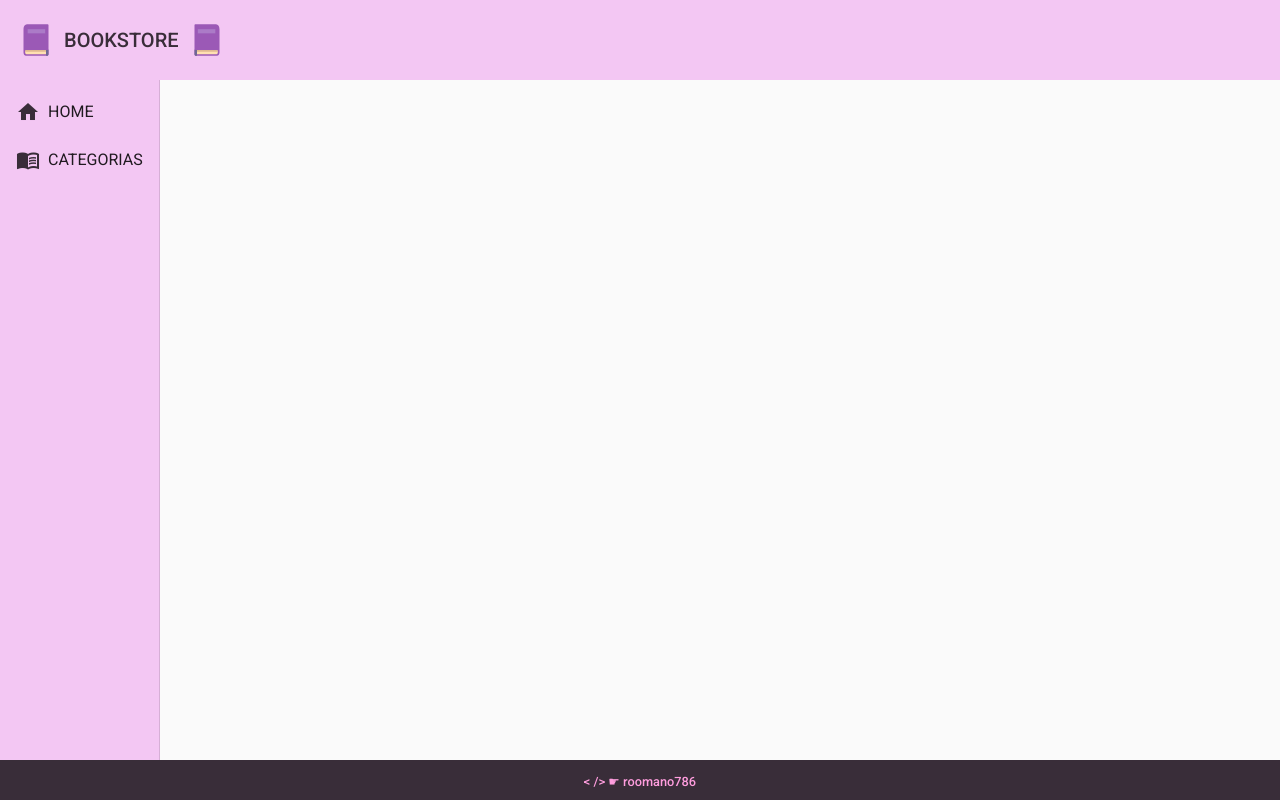
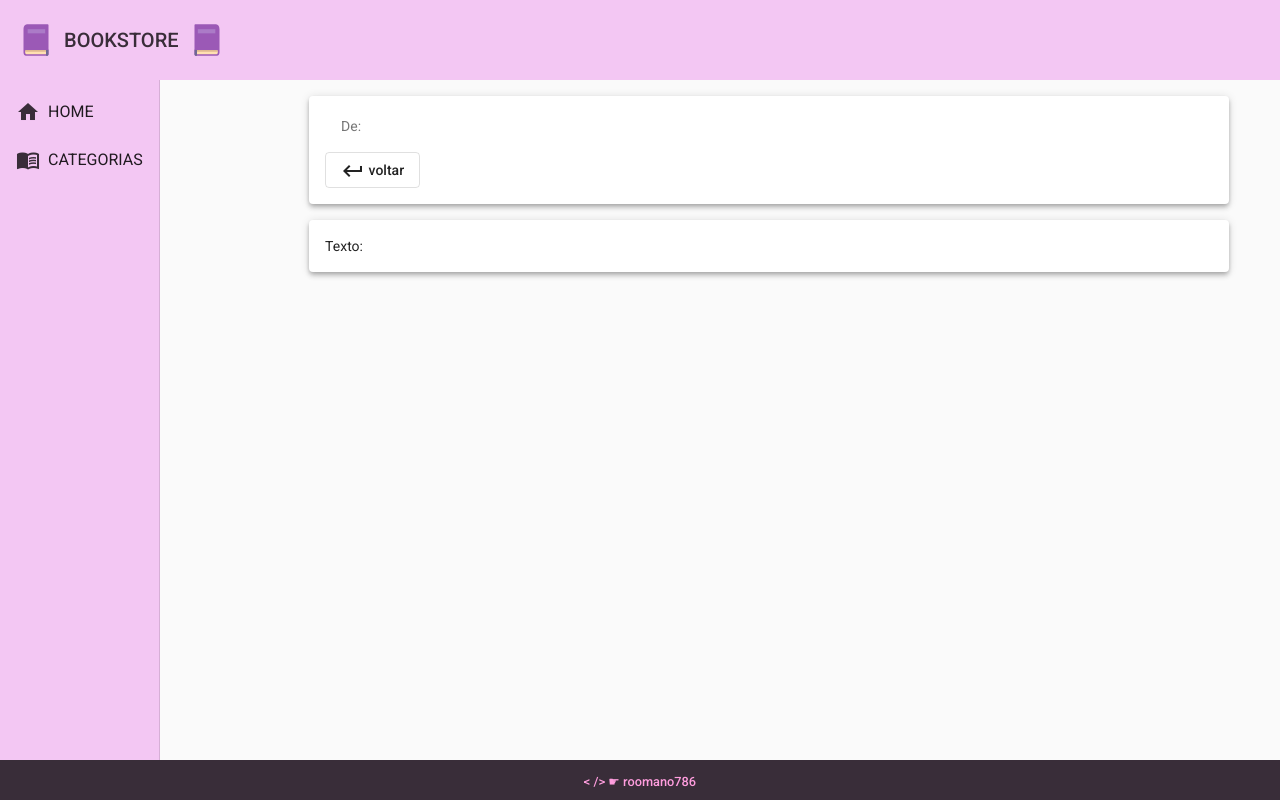
Before and after one commit to roomano/bookstorefront, an Angular app: page /categorias/1/livros/1/read in a window 1280 px wide. Before the commit this address led to /. Built offline with nearby package versions, Linux system fonts and the light colour scheme; no server answers.

Commit message:
READ Livro

```diff
--- a/src/app/app-routing.module.ts
+++ b/src/app/app-routing.module.ts
@@ -9,6 +9,7 @@
 import {LivroCreateComponent} from "./components/views/livro/livro-create/livro-create.component";
 import {LivroUpdateComponent} from "./components/views/livro/livro-update/livro-update.component";
 import {LivroDeleteComponent} from "./components/views/livro/livro-delete/livro-delete.component";
+import { LivroReadComponent } from './components/views/livro/livro-read/livro-read.component';
 
 const routes: Routes = [
   {
@@ -46,6 +47,10 @@
   {
     path: "categorias/:id_cat/livros/:id/delete",
     component: LivroDeleteComponent
+  },
+  {
+    path: "categorias/:id_cat/livros/:id/read",
+    component: LivroReadComponent
   }
 
 ];
--- a/src/app/app.module.ts
+++ b/src/app/app.module.ts
@@ -27,6 +27,7 @@
 import { LivroCreateComponent } from './components/views/livro/livro-create/livro-create.component';
 import { LivroUpdateComponent } from './components/views/livro/livro-update/livro-update.component';
 import { LivroDeleteComponent } from './components/views/livro/livro-delete/livro-delete.component';
+import { LivroReadComponent } from './components/views/livro/livro-read/livro-read.component';
 
 @NgModule({
   declarations: [
@@ -42,7 +43,8 @@
     LivroReadAllComponent,
     LivroCreateComponent,
     LivroUpdateComponent,
-    LivroDeleteComponent
+    LivroDeleteComponent,
+    LivroReadComponent
   ],
   imports: [
     BrowserModule,
--- a/src/app/components/views/livro/livro-read-all/livro-read-all.component.html
+++ b/src/app/components/views/livro/livro-read-all/livro-read-all.component.html
@@ -26,7 +26,7 @@
             <ng-container matColumnDef="livros">
                 <th class="mat-header-livros" mat-header-cell *matHeaderCellDef> LER LIVRO</th>
                 <td mat-cell *matCellDef="let row">
-                    <a ><i class="material-icons edit">book</i></a>
+                    <a routerLink="{{ row.id }}/read" ><i class="material-icons edit">book</i></a>
                 </td>
             </ng-container>
 
--- /dev/null
+++ b/src/app/components/views/livro/livro-read/livro-read.component.css
@@ -0,0 +1,18 @@
+form {
+    width: 90%;
+    margin: auto;
+}
+
+form .title .subtitle {
+    text-align: center;
+}
+
+.home {
+    margin: 1rem auto;
+
+}
+
+button {
+
+
+}
--- /dev/null
+++ b/src/app/components/views/livro/livro-read/livro-read.component.html
@@ -0,0 +1,16 @@
+<form >
+    <mat-card class="mat-elevation-z4 home">
+        <mat-card-header>
+            <mat-card-title class="title">{{ livro.titulo }}</mat-card-title>
+            <mat-card-subtitle class="subtitle">De: {{ livro.nome_autor }}</mat-card-subtitle>
+        </mat-card-header>
+
+        <button (click)="cancel()" mat-stroked-button >
+            <mat-icon  >keyboard_return</mat-icon>
+            voltar
+        </button>
+    </mat-card>
+    <mat-card class="mat-elevation-z4 home">
+        <mat-card-content>Texto: {{ livro.texto }}</mat-card-content>
+    </mat-card>
+</form>
--- /dev/null
+++ b/src/app/components/views/livro/livro-read/livro-read.component.ts
@@ -0,0 +1,41 @@
+import { Component, OnInit } from '@angular/core';
+import { ActivatedRoute, Router } from '@angular/router';
+import { LivroModel } from '../livro.model';
+import { LivroService } from '../livro.service';
+
+@Component({
+  selector: 'app-livro-read',
+  templateUrl: './livro-read.component.html',
+  styleUrls: ['./livro-read.component.css']
+})
+export class LivroReadComponent implements OnInit {
+  id_cat: String = ""
+
+  livro: LivroModel = {
+    id: "",
+    titulo: "",
+    nome_autor: "",
+    texto: ""
+  }
+  constructor(private service: LivroService, private route: ActivatedRoute, private router: Router) { }
+
+  ngOnInit(): void {
+    this.id_cat = this.route.snapshot.paramMap.get('id_cat')!
+    this.livro.id = this.route.snapshot.paramMap.get('id')!
+    this.findById()
+  }
+
+  findById(): void {
+    this.service.findById(this.livro.id!).subscribe((resposta)=>{
+      //this.livro = resposta
+
+      this.livro.nome_autor = resposta.nome_autor
+      this.livro.texto = resposta.texto
+      this.livro.titulo = resposta.titulo
+    })
+  }
+  cancel(): void {
+    this.router.navigate([`categorias/${this.id_cat}/livros`])
+  }
+
+}
```
